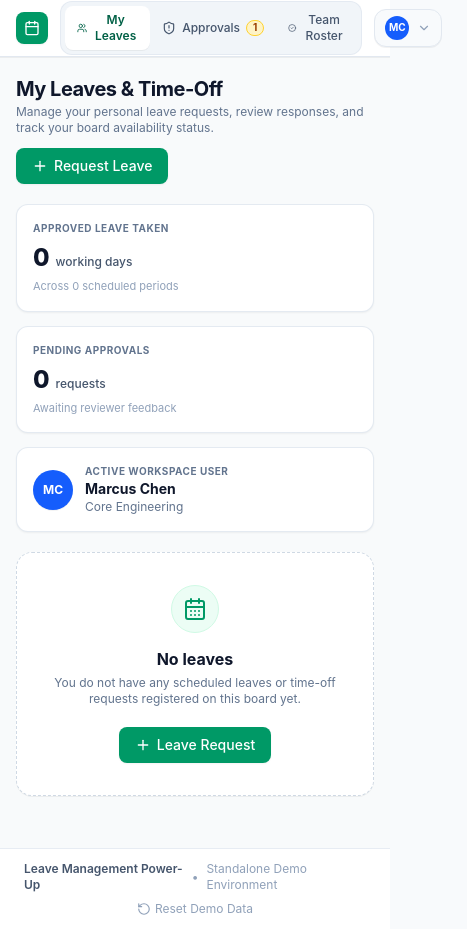
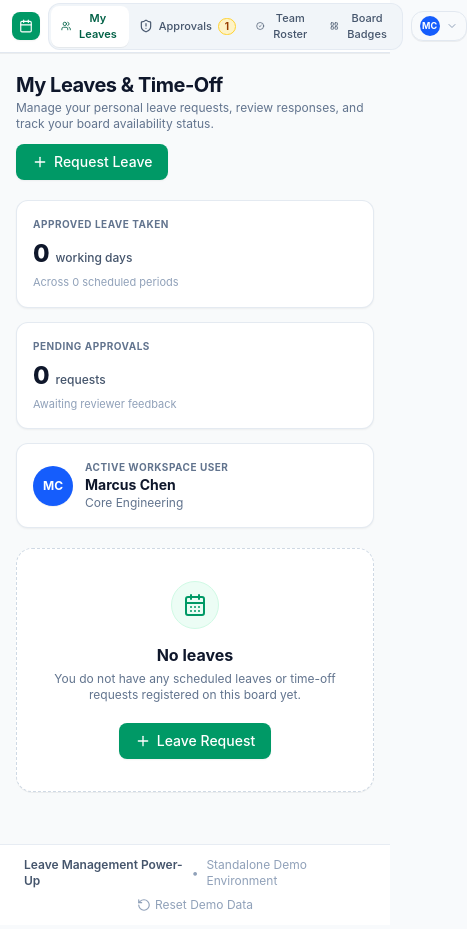
Before and after one commit to Techexplified/leave_management, a React (Vite) app: page / in a window 390 px wide. Shown: the whole page, 467 px wide, since content can reach past the window. Built offline with nearby package versions, Linux system fonts and the light colour scheme.

Commit message:
feat: restore Board Badges tab in header navigation

```diff
--- a/src/App.jsx
+++ b/src/App.jsx
@@ -139,7 +139,7 @@ export default function App() {
             <TeamRosterView records={records} />
           )}
 
-          {!inTrello && activeTab === 'board' && (
+          {activeTab === 'board' && (
             <BoardBadgesPreview records={records} />
           )}
         </main>
--- a/src/components/Header.jsx
+++ b/src/components/Header.jsx
@@ -1,7 +1,6 @@
 import React, { useState, useRef, useEffect } from 'react';
 import { Calendar, CheckCircle2, Users, ShieldAlert, LayoutGrid, ChevronDown, Check } from 'lucide-react';
 import { TEAM_MEMBERS } from '../data/mockData';
-import { isInsideTrello } from '../trelloPowerUp';
 
 export default function Header({
   activeTab,
@@ -12,7 +11,6 @@ export default function Header({
 }) {
   const [dropdownOpen, setDropdownOpen] = useState(false);
   const dropdownRef = useRef(null);
-  const inTrello = isInsideTrello();
 
   // Close dropdown on outside click
   useEffect(() => {
@@ -27,23 +25,23 @@ export default function Header({
 
   return (
     <header className="bg-white border-b border-slate-200 sticky top-0 z-30 shadow-2xs">
-      <div className="max-w-6xl mx-auto px-4 sm:px-6">
-        <div className="flex items-center justify-between h-14 gap-3">
-          {/* Logo & Power-Up Title */}
-          <div className="flex items-center gap-2.5 shrink-0">
-            <div className="w-8 h-8 rounded-lg bg-emerald-600 text-white flex items-center justify-center shadow-xs">
-              <Calendar className="w-4 h-4" />
+      <div className="max-w-6xl mx-auto px-3 sm:px-5">
+        <div className="flex items-center justify-between h-13 gap-2">
+          {/* Logo & Title */}
+          <div className="flex items-center gap-2 shrink-0">
+            <div className="w-7 h-7 rounded-lg bg-emerald-600 text-white flex items-center justify-center shadow-xs">
+              <Calendar className="w-3.5 h-3.5" />
             </div>
-            <div className="hidden sm:block">
-              <span className="font-bold text-slate-900 text-sm tracking-tight">Leave Management</span>
+            <div className="hidden lg:block">
+              <span className="font-bold text-slate-900 text-xs sm:text-sm tracking-tight">Leave Management</span>
             </div>
           </div>
 
-          {/* Clean Segmented Navigation Tabs */}
-          <nav className="flex items-center bg-slate-100 p-1 rounded-xl border border-slate-200/80 text-xs">
+          {/* All 4 Segmented Navigation Tabs */}
+          <nav className="flex items-center bg-slate-100 p-0.5 sm:p-1 rounded-xl border border-slate-200/80 text-[11px] sm:text-xs">
             <button
               onClick={() => setActiveTab('employee')}
-              className={`px-3 py-1.5 rounded-lg font-medium transition-all flex items-center gap-1.5 cursor-pointer ${
+              className={`px-2.5 py-1 sm:px-3 sm:py-1.5 rounded-lg font-medium transition-all flex items-center gap-1.5 cursor-pointer ${
                 activeTab === 'employee'
                   ? 'bg-white text-emerald-800 shadow-2xs font-semibold'
                   : 'text-slate-600 hover:text-slate-900 hover:bg-slate-200/50'
@@ -55,7 +53,7 @@ export default function Header({
 
             <button
               onClick={() => setActiveTab('manager')}
-              className={`px-3 py-1.5 rounded-lg font-medium transition-all flex items-center gap-1.5 cursor-pointer ${
+              className={`px-2.5 py-1 sm:px-3 sm:py-1.5 rounded-lg font-medium transition-all flex items-center gap-1.5 cursor-pointer ${
                 activeTab === 'manager'
                   ? 'bg-white text-emerald-800 shadow-2xs font-semibold'
                   : 'text-slate-600 hover:text-slate-900 hover:bg-slate-200/50'
@@ -72,7 +70,7 @@ export default function Header({
 
             <button
               onClick={() => setActiveTab('roster')}
-              className={`px-3 py-1.5 rounded-lg font-medium transition-all flex items-center gap-1.5 cursor-pointer ${
+              className={`px-2.5 py-1 sm:px-3 sm:py-1.5 rounded-lg font-medium transition-all flex items-center gap-1.5 cursor-pointer ${
                 activeTab === 'roster'
                   ? 'bg-white text-emerald-800 shadow-2xs font-semibold'
                   : 'text-slate-600 hover:text-slate-900 hover:bg-slate-200/50'
@@ -82,41 +80,38 @@ export default function Header({
               <span>Team Roster</span>
             </button>
 
-            {/* Only show Board Simulation tab outside Trello */}
-            {!inTrello && (
             <button
               onClick={() => setActiveTab('board')}
-                className={`hidden md:flex px-2.5 py-1.5 rounded-lg font-medium transition-all items-center gap-1.5 cursor-pointer ${
+              className={`px-2.5 py-1 sm:px-3 sm:py-1.5 rounded-lg font-medium transition-all flex items-center gap-1.5 cursor-pointer ${
                 activeTab === 'board'
                   ? 'bg-white text-emerald-800 shadow-2xs font-semibold'
-                    : 'text-slate-500 hover:text-slate-900 hover:bg-slate-200/50'
+                  : 'text-slate-600 hover:text-slate-900 hover:bg-slate-200/50'
               }`}
             >
               <LayoutGrid className="w-3.5 h-3.5" />
-                <span>Board Preview</span>
+              <span>Board Badges</span>
             </button>
-            )}
           </nav>
 
-          {/* Sleek User / Persona Switcher */}
+          {/* Sleek Persona Switcher */}
           <div className="relative shrink-0" ref={dropdownRef}>
             <button
               onClick={() => setDropdownOpen(!dropdownOpen)}
-              className="flex items-center gap-2 bg-slate-50 hover:bg-slate-100 border border-slate-200 rounded-xl px-2.5 py-1.5 text-xs font-medium text-slate-800 transition-colors shadow-2xs cursor-pointer"
+              className="flex items-center gap-1.5 sm:gap-2 bg-slate-50 hover:bg-slate-100 border border-slate-200 rounded-xl px-2 py-1 text-xs font-medium text-slate-800 transition-colors shadow-2xs cursor-pointer"
             >
-              <div className={`w-6 h-6 rounded-full ${currentUser.avatarColor || 'bg-blue-600'} text-white font-bold flex items-center justify-center text-[10px] shrink-0`}>
+              <div className={`w-5 h-5 sm:w-6 sm:h-6 rounded-full ${currentUser.avatarColor || 'bg-blue-600'} text-white font-bold flex items-center justify-center text-[9px] sm:text-[10px] shrink-0`}>
                 {currentUser.initials}
               </div>
-              <span className="hidden md:inline font-semibold text-slate-900 truncate max-w-[110px]">
+              <span className="hidden sm:inline font-semibold text-slate-900 truncate max-w-[90px]">
                 {currentUser.name}
               </span>
-              <ChevronDown className="w-3.5 h-3.5 text-slate-400" />
+              <ChevronDown className="w-3 h-3 text-slate-400" />
             </button>
 
             {/* Persona Dropdown Menu */}
             {dropdownOpen && (
-              <div className="absolute right-0 mt-1.5 w-64 bg-white rounded-xl shadow-lg border border-slate-200 py-1.5 z-50 animate-in fade-in zoom-in-95 duration-100">
-                <div className="px-3 py-1.5 border-b border-slate-100 text-[11px] font-bold text-slate-400 uppercase tracking-wider">
+              <div className="absolute right-0 mt-1.5 w-60 bg-white rounded-xl shadow-lg border border-slate-200 py-1.5 z-50 animate-in fade-in zoom-in-95 duration-100">
+                <div className="px-3 py-1 border-b border-slate-100 text-[10px] font-bold text-slate-400 uppercase tracking-wider">
                   Switch Active Role
                 </div>
                 <div className="max-h-64 overflow-y-auto py-1">
@@ -129,12 +124,12 @@ export default function Header({
                           setCurrentUser(member);
                           setDropdownOpen(false);
                         }}
-                        className={`w-full flex items-center justify-between px-3 py-2 text-xs text-left transition-colors cursor-pointer ${
+                        className={`w-full flex items-center justify-between px-3 py-1.5 text-xs text-left transition-colors cursor-pointer ${
                           isSelected ? 'bg-emerald-50 text-emerald-900' : 'hover:bg-slate-50 text-slate-700'
                         }`}
                       >
                         <div className="flex items-center gap-2 min-w-0">
-                          <div className={`w-6 h-6 rounded-full ${member.avatarColor} text-white font-bold text-[10px] flex items-center justify-center shrink-0`}>
+                          <div className={`w-5 h-5 rounded-full ${member.avatarColor} text-white font-bold text-[9px] flex items-center justify-center shrink-0`}>
                             {member.initials}
                           </div>
                           <div className="truncate">
@@ -142,7 +137,7 @@ export default function Header({
                             <div className="text-[10px] text-slate-500 truncate">{member.role}</div>
                           </div>
                         </div>
-                        {isSelected && <Check className="w-3.5 h-3.5 text-emerald-600 shrink-0 ml-2" />}
+                        {isSelected && <Check className="w-3 h-3 text-emerald-600 shrink-0 ml-1.5" />}
                       </button>
                     );
                   })}
```
Lines whose indentation alone changed are shown as unchanged.
